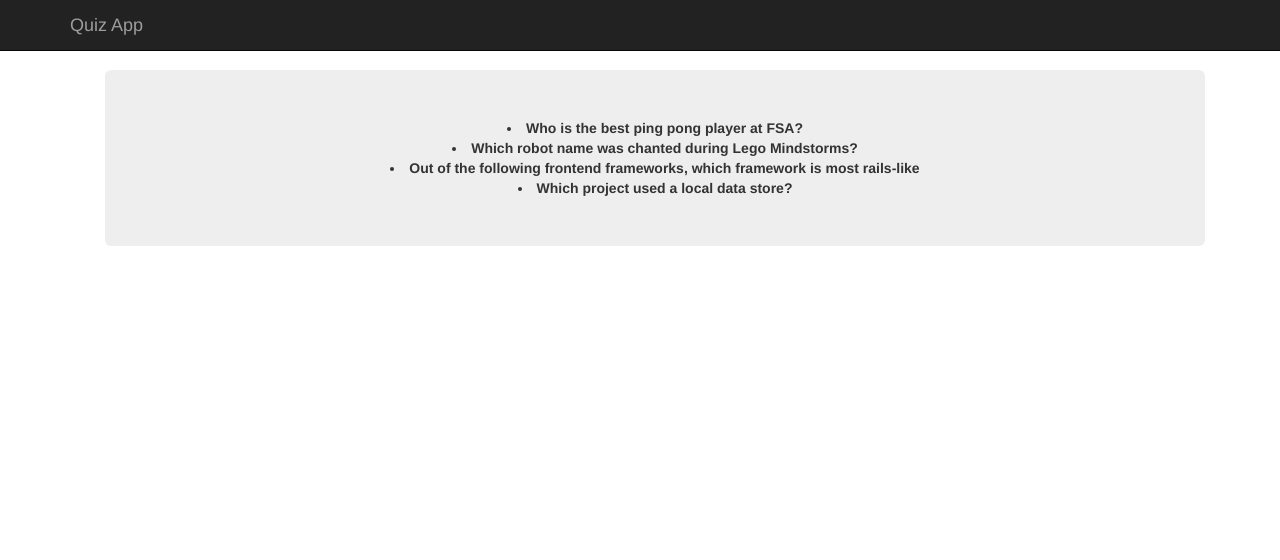
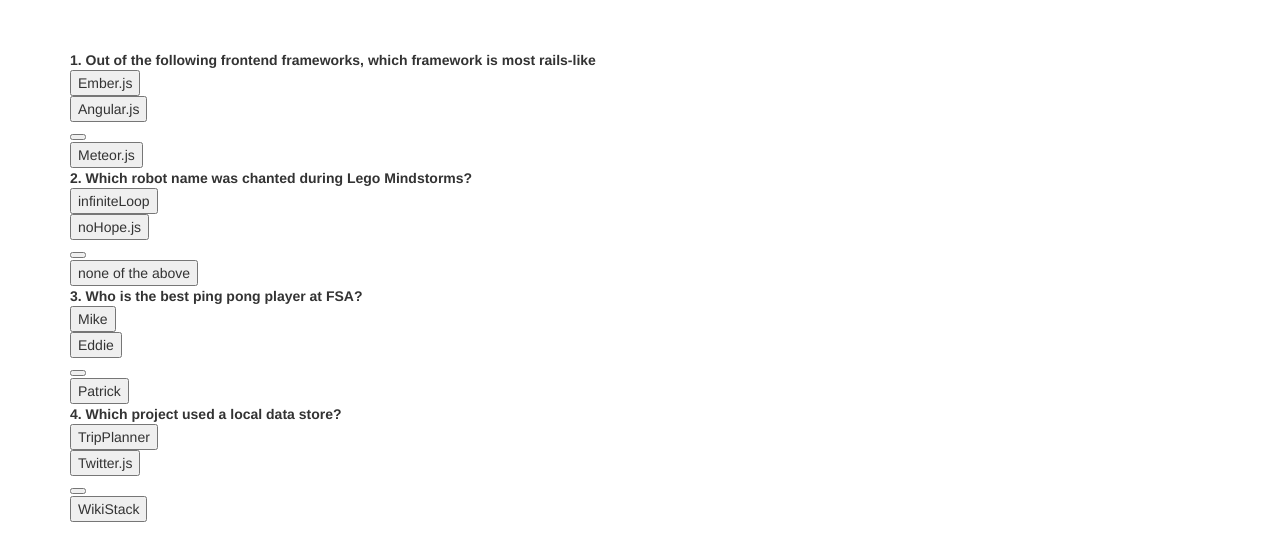
Before and after one commit to jaimieli/quiz-app, a website: page app/index.html in a window 1280 px wide. Drawn offline with nearby package versions, Linux system fonts and the light colour scheme; some packages are replaced by stand-ins of ours; files that its build step writes are made by us from their sources.

Commit message:
formatted questions to show answer options, order by difficulty, and display question number

```diff
--- a/app/scripts/controllers/main.js
+++ b/app/scripts/controllers/main.js
@@ -18,21 +18,25 @@
       {
         "q": "Who is the best ping pong player at FSA?",
         'options': [{ 'value': "Mike"} , { 'value': "Eddie"} , {answer : "Nimit"} , { 'value': "Patrick"}],
-        'answer': "Nimit"
+        'answer': "Nimit",
+        'difficulty': 3
       },
       { "q": "Which robot name was chanted during Lego Mindstorms?",
         'options':[{ 'value': 'infiniteLoop'} , { 'value': 'noHope.js'} , {answer : 'johnny5'} , { 'value': 'none of the above'}],
-        'answer':'noHope.js'
+        'answer':'noHope.js',
+        'difficulty': 2
       },
       {
         'q': "Out of the following frontend frameworks, which framework is most rails-like",
         'options':[{ 'value': 'Ember.js'} ,{ 'value': 'Angular.js'} , {answer : 'Backbone.js'} , { 'value': 'Meteor.js'}],
-        'answer':'Ember.js'
+        'answer':'Ember.js',
+        'difficulty': 1
       },
       {
         'q': "Which project used a local data store?",
         'options':[{ 'value': 'TripPlanner'} ,{ 'value': 'Twitter.js'} , {answer : 'WikiWalker'} , { 'value': 'WikiStack'}],
-        'answer':'Twitter.js'
+        'answer':'Twitter.js',
+        'difficulty': 3
       }
     ];
   });
--- a/app/views/main.html
+++ b/app/views/main.html
@@ -1,35 +1,8 @@
- <div class="navbar navbar-inverse navbar-fixed-top" role="navigation">
-      <div class="container">
-        <div class="navbar-header">
-          <button type="button" class="navbar-toggle" data-toggle="collapse" data-target=".navbar-collapse">
-            <span class="sr-only">Toggle navigation</span>
-            <span class="icon-bar"></span>
-            <span class="icon-bar"></span>
-            <span class="icon-bar"></span>
-          </button>
-          <a class="navbar-brand" href="#">Quiz App</a>
-        </div>
-        <div class="collapse navbar-collapse">
-        </div><!--/.nav-collapse -->
-      </div>
+<div>
+  <li ng-repeat="question in quiz | orderBy:'difficulty'" style="list-style-type:none;">
+    <strong>{{$index + 1}}. {{ question.q }}</strong>
+    <div ng-repeat="option in question.options">
+      <button>{{ option.value }}</button>
     </div>
-
-    <div class="container">
-      <div class="jumbotron question">
-        <form action="">
-        <div>
-          <li ng-repeat="question in quiz">
-            <strong>{{ question.q }}</strong>
-          </li>
-        </div>
-        </form>
-      </div>
-
-    </div><!-- /.container -->
-
-
-    <!-- Bootstrap core JavaScript
-    ================================================== -->
-    <!-- Placed at the end of the document so the pages load faster -->
-    <!--<script src="https://ajax.googleapis.com/ajax/libs/jquery/1.11.0/jquery.min.js"></script>-->
-    <!--<script src="../../dist/js/bootstrap.min.js"></script>-->
+  </li>
+</div>
```
